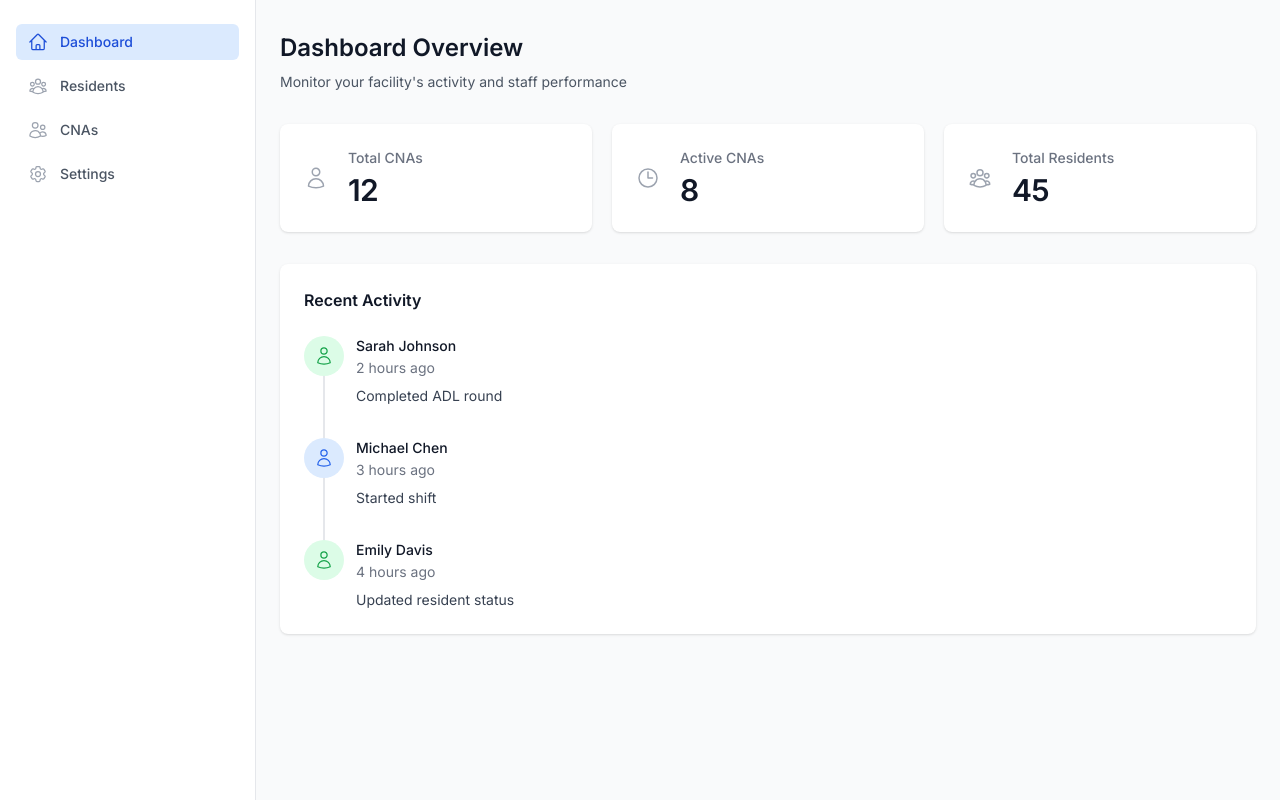
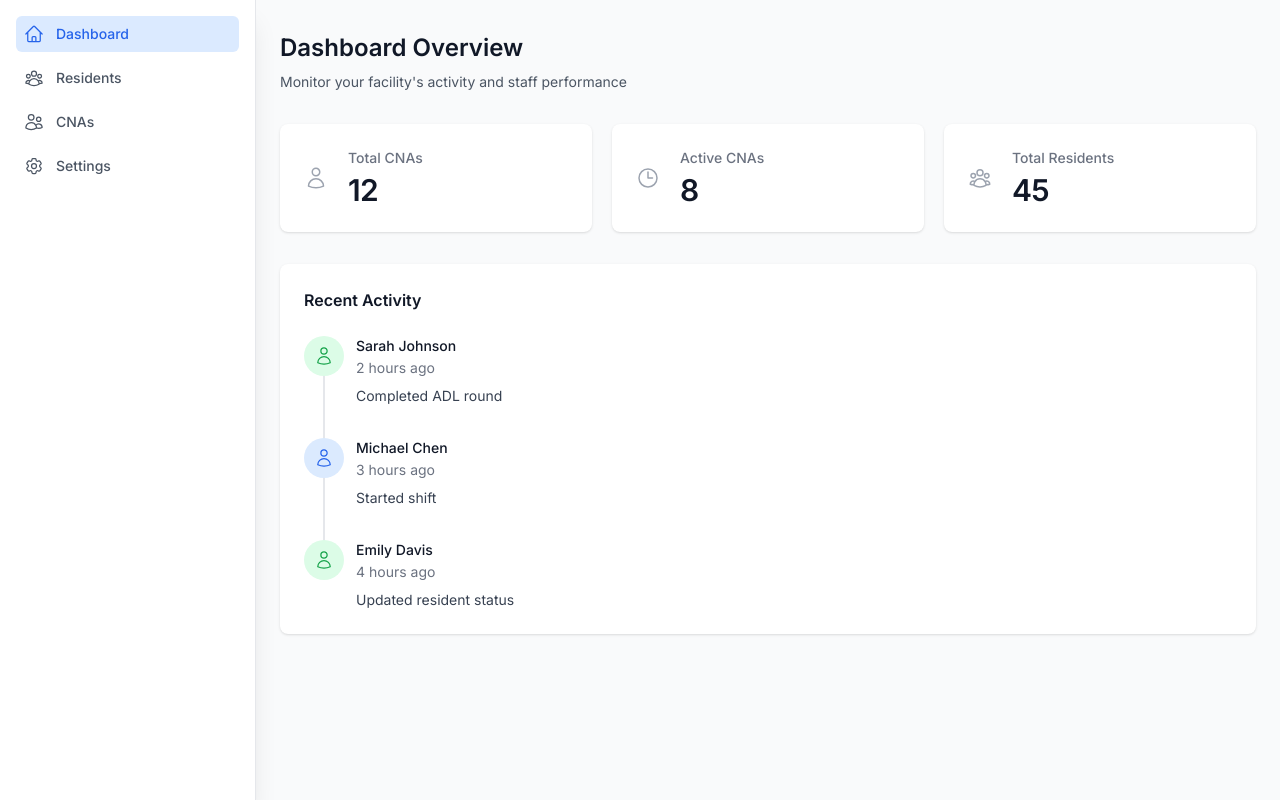
Before and after one commit to mattheskaiser/smartchartpro-demo, a Next.js app: page /admin in a window 1280 px wide. Built offline with nearby package versions, Linux system fonts and the light colour scheme.

Commit message:
refactor(sidebar): refactor sidebar to use unified color system and cleaner code

```diff
--- a/src/components/molecules/AdminSidebar.molecule.tsx
+++ b/src/components/molecules/AdminSidebar.molecule.tsx
@@ -16,23 +16,23 @@ export const AdminSidebarMolecule = () => {
   };
 
   return (
-    <div className="fixed inset-y-0 left-0 w-64 bg-white border-r border-gray-200 flex flex-col">
-      <nav className="flex-1 px-4 py-6 space-y-2">
+    <div className="fixed inset-y-0 left-0 w-64 bg-white border-r shadow-xl">
+      <nav className="flex flex-col p-4 space-y-2">
         {ADMIN_NAVIGATION.map(item => (
           <Link
             key={item.name}
             href={item.href}
             className={clsx(
-              'flex items-center px-3 py-2 text-sm font-medium rounded-md transition-colors',
+              'flex items-center p-2 text-sm font-medium rounded-md group',
               isActive(item.href)
-                ? 'bg-blue-100 text-blue-700'
-                : 'text-gray-600 hover:bg-gray-50 hover:text-gray-900'
+                ? 'bg-secondary text-primary'
+                : 'text-lightGray hover:bg-gray-50 hover:text-darkGray'
             )}
           >
             <item.icon
               className={clsx(
-                'mr-3 h-5 w-5',
-                isActive(item.href) ? 'text-blue-700' : 'text-gray-400'
+                'mr-3 h-5 w-5 group-hover:text-darkGray',
+                isActive(item.href) ? 'text-primary group-hover:text-primary' : 'text-lightGray'
               )}
             />
             {item.name}
--- a/src/styles/colors.js
+++ b/src/styles/colors.js
@@ -1,5 +1,7 @@
 module.exports = {
     primary: '#2563ea',
     secondary: '#dbeaff',
-    tertiary: '#94A3B84C',
+    tertiary: '#111827',
+    lightGray: "#4B5563",
+    darkGray: "#111827",
 };
--- a/tailwind.config.js
+++ b/tailwind.config.js
@@ -14,6 +14,8 @@ module.exports = {
         primary: colors.primary,
         secondary: colors.secondary,
         tertiary: colors.tertiary,
+        lightGray: colors.lightGray,
+        darkGray: colors.darkGray,
       },
     },
   },
```
